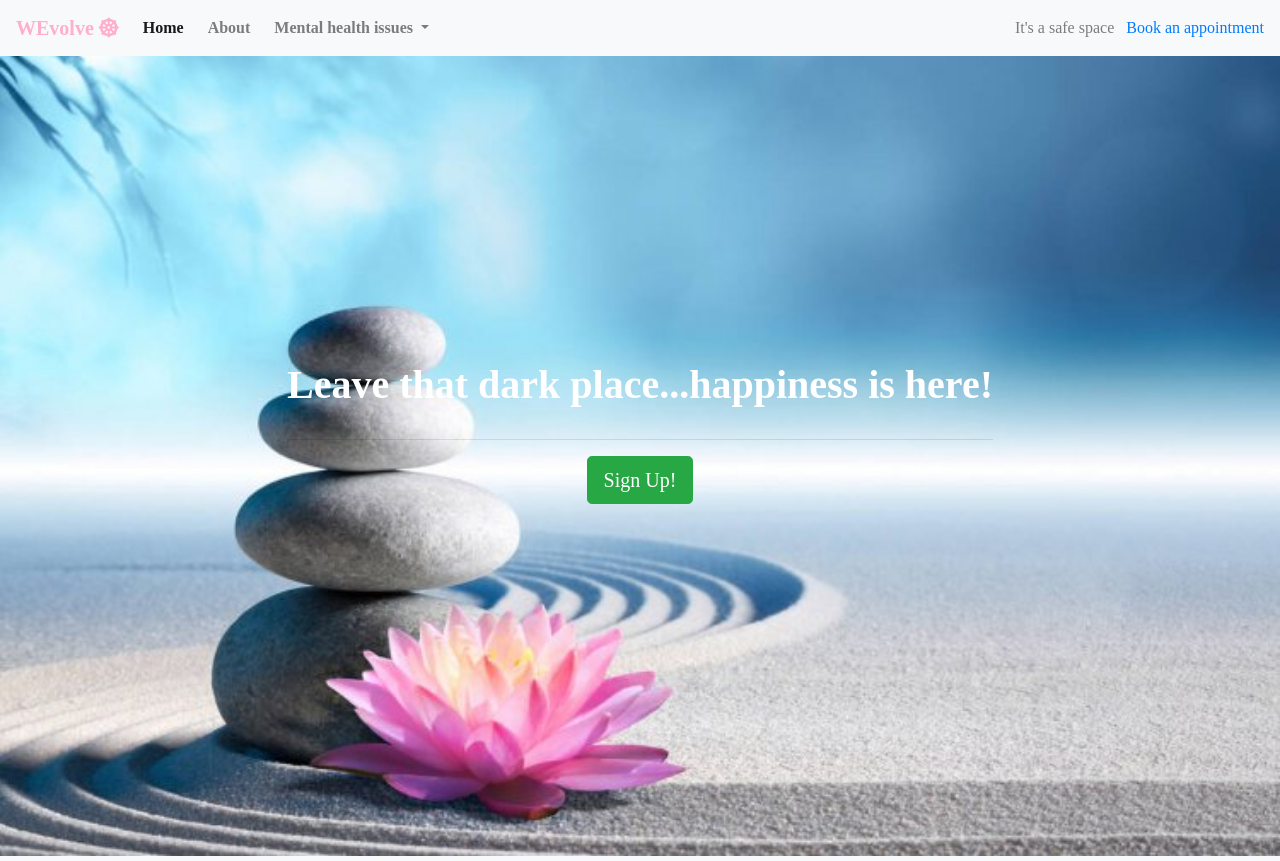
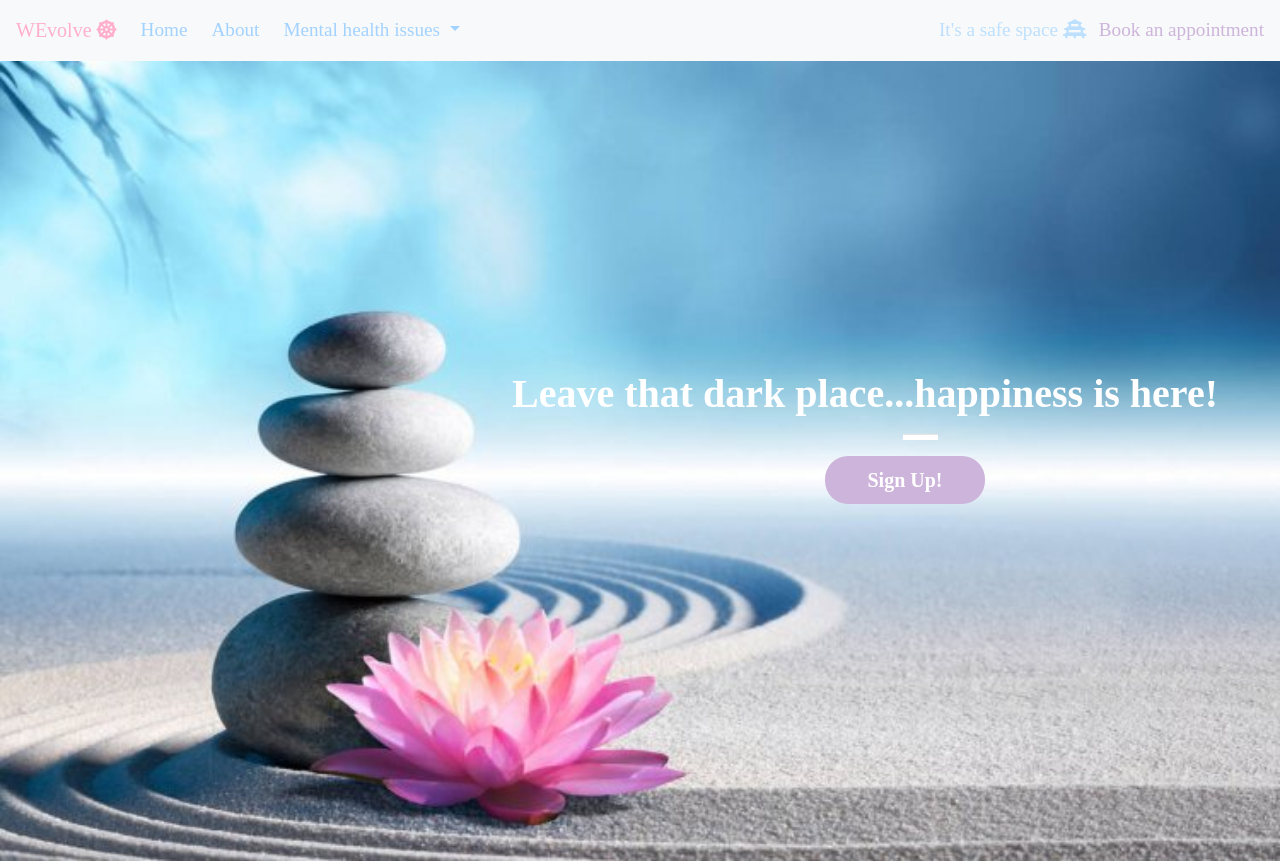
Before and after one commit to annatolchynska/WEvolve, a Python web app: template template/index.html in a window 1280 px wide. Run offline with Jinja, Linux system fonts and the light colour scheme; the template is opened without the code that fills it, so the values that code supplies are empty; some libraries are stand-ins or nearby versions; some web fonts are replaced.

Commit message:
Add more style to landing page.

```diff
--- a/css/style.css
+++ b/css/style.css
@@ -42,26 +42,41 @@ body {
 
 /* Navbar */
 
+.navbar .navbar-brand {
 
-.navbar {
-    margin-bottom: 0;
-    width: 100%;
-    background-color: rgba(162, 210, 255, 0.445);
-    border: 0;
+    color: #ffafcc;
 }
 
-.navbar .navbar-toggler {
-    border: 0;
+.navbar .navbar-brand:hover {
+
+    color: #bde0fe;
 }
 
-.navbar .navbar-brand {
-    font-weight: bold;
-    color: #ffafcc;
+#navbarDropdownMenuLink,
+#home,
+#about {
+
+    color: #a2d2ff;
+    font-weight: lighter;
+    font-size: larger;
 }
 
 .navbar .navbar-nav a {
     font-weight: bold;
     color: #ffc8dd;
+}
+
+#inline {
+
+    color: #bde0fe;
+    font-weight: lighter;
+    font-size: larger;
+}
+
+#booking {
+    color: #cdb4db;
+    font-size: larger;
+    font-weight: lighter;
 }
 
 /* Jumbotron */
@@ -73,17 +88,31 @@ body {
 .jumbotron h1 {
     color: white;
     font-weight: bold;
-    margin-bottom: 30px;
-    color: white;
+    padding-left: 450px;
+    margin-bottom: 15px;
 }
 
-.jumbotron .lead {
-    color: #a7a7a7;
-    margin: 25px 0;
+/* Block divider */
+
+.block-divider--white {
+    background-color: white;
+    width: 35px;
+    height: 5px;
+    margin-right: 280px;
+
 }
 
-.jumbotron small {
-    font-size: 60%;
-    font-style: italic;
-    color: #d0d0d0;
+/* Sign up button */
+
+.btn {
+    font-weight: bold;
+    color: white;
+    border-radius: 23px;
+    width: 160px;
+    margin-left: 530px;
+    background-color: #cdb4db
 }
+
+.btn:hover {
+    background-color: #a2d2ff;
+}
--- a/template/index.html
+++ b/template/index.html
@@ -27,8 +27,8 @@
 
         <div class="collapse navbar-collapse" id="navbarNavDropdown">
             <ul class="navbar-nav mr-auto">
-                <li class="active nav-item mr-2"><a class="nav-link" href="/">Home</a></li>
-                <li class="nav-item mr-2"><a class="nav-link" href="">About</a></li>
+                <li class="active nav-item mr-2"><a class="nav-link" href="/" id="home">Home</a></li>
+                <li class="nav-item mr-2"><a class="nav-link" href="" id="about">About</a></li>
                 <li class="nav-item dropdown">
                     <a class="nav-link dropdown-toggle" href="#" id="navbarDropdownMenuLink" role="button"
                         data-toggle="dropdown" aria-haspopup="true" aria-expanded="false">
@@ -45,11 +45,12 @@
             </ul>
         </div>
         <div class="d-none d-md-block">
-            <p class="navbar-text my-auto mr-2">It's a safe space</p>
-            <a href="/login">Book an appointment</a>
+            <p class="navbar-text my-auto mr-2" id="inline">It's a safe space <i class="fa-solid fa-vihara"></i></p>
+            <a href="/login" id="booking">Book an appointment</a>
         </div>
 
     </nav>
+    <!--main header-->
     <div class="container-fluid callout-container">
 
         <div class="opaque-overlay">&nbsp;</div>
@@ -57,8 +58,8 @@
             <div class="col-12">
                 <section class="callout jumbotron text-center">
                     <h1 class="jumbotron-header">Leave that dark place...happiness is here!</h1>
-                    <hr class="block-divider block-divider--orange">
-                    <p><button class="btn btn-lg btn-success" data-toggle="modal" data-target="#signUpModal">Sign
+                    <hr class="block-divider block-divider--white">
+                    <p><button class="btn btn-lg" data-toggle="modal" data-target="#signUpModal">Sign
                             Up!</button></p>
 
                 </section>
```
